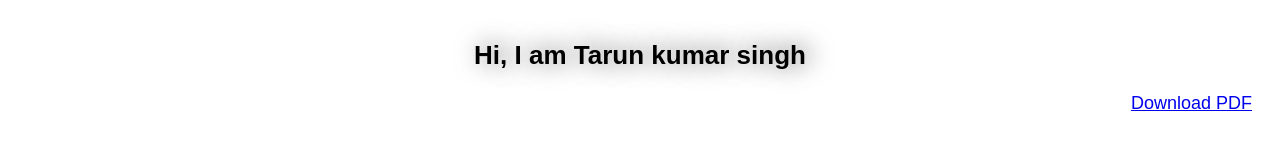
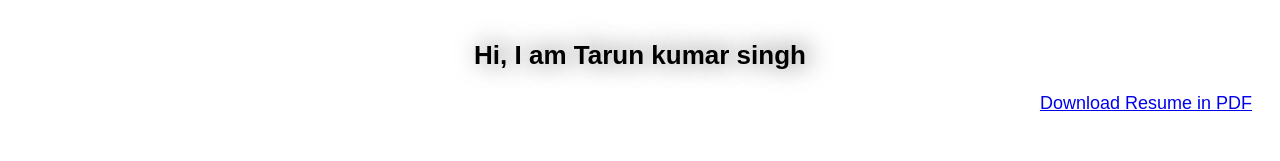
Before and after one commit to trcodeers/portfolio, a plain HTML site: page index.html in a window 1280 px wide. Shown: the top 161 px of the page. Drawn offline with Linux system fonts and the light colour scheme.

Commit message:
add text

```diff
--- a/index.html
+++ b/index.html
@@ -15,7 +15,7 @@
 
                 <div class="download-resume">
                     <a href="TarunKumarSinghResume.pdf" download target="_blank">
-                        Download PDF
+                        Download Resume in PDF
                     </a>
                 </div>
 
```
